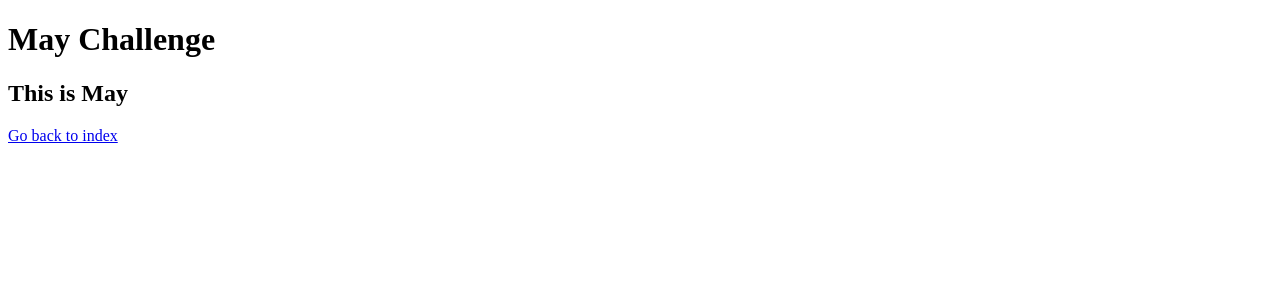
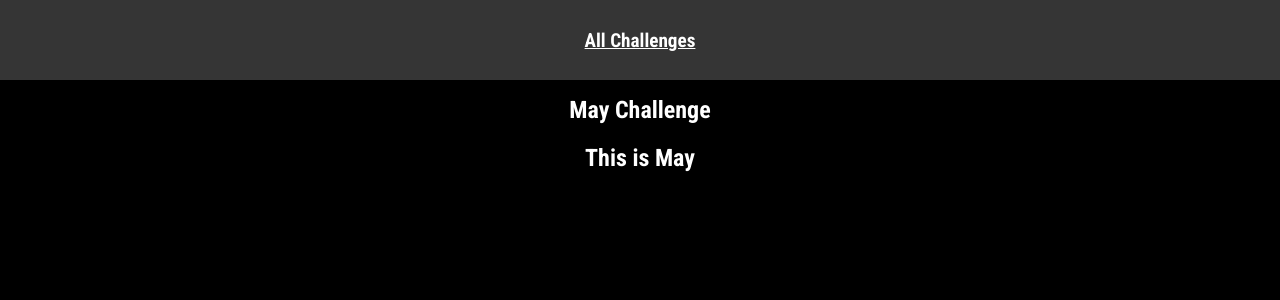
Before and after one commit to bhavanathakare09/my_django_journey, a Django app: page /challenges/may in a window 1280 px wide. Shown: the top 300 px of the page. Run offline with Django 5.2, Linux system fonts and the light colour scheme.

Commit message:
Added CSS

```diff
--- /dev/null
+++ b/challenges/static/challenges/challenges.css
@@ -0,0 +1,56 @@
+ul{
+    list-style: none ;
+    margin: 2rem auto;
+    width: 90% ;
+    max-width: 20rem;
+    box-shadow: 0 2px 8px rgba(0, 0, 0, 0.26);
+    padding: 1rem;
+    border-radius: 12px;
+    display: flex;
+    flex-direction: column;
+    flex-wrap: wrap;
+    height: 35rem;
+    background-color: whitesmoke;
+}
+
+li{
+    margin: 1rem 0;
+    text-align: center;
+    font-size: 1.5 rem;
+    border-bottom: 1px solid #ccc;
+    padding: 1rem;
+}
+
+li:last-of-type,
+li:nth-of-type(6){
+    border-bottom: none;
+}
+
+li a{
+    text-decoration: none;
+    color:#383838;
+}
+li a:hover,
+li a:active{
+    color:purple;
+}
+
+h1{
+    color: white;
+    font-size: 1.5rem;
+    text-align: center;
+}
+
+h2{
+    color: white;
+    font-size: 1.5rem;
+    text-align: center;
+
+}
+
+/* .fallback{
+    color: white;
+    font-size: 1.5rem;
+    text-align: center;
+
+} */
--- /dev/null
+++ b/challenges/static/includes/header.css
@@ -0,0 +1,25 @@
+header{
+    width: 100%;
+    height: 5rem;
+    background-color:#353535;
+    color:white;
+}
+
+header nav{
+   width :100%;
+   height: 100%;
+   display: flex;
+   justify-content: center;
+   align-items: center;
+}
+
+header nav a {
+    color: white;
+    /* text-decoration: none; */
+    font-weight: bold;
+    font-size: 1.2rem;
+  }
+
+  header nav a:hover {
+    color: #ff6600;
+  }
--- a/challenges/templates/challenges/challenges.html
+++ b/challenges/templates/challenges/challenges.html
@@ -1,17 +1,22 @@
 {% extends "base.html" %}
-
+{% load static %}
 
 {% block page_title %}
     {{ month_name|title }}
 {% endblock %}
+{% block css_files %}
+    <link rel = "stylesheet" href = "{% static 'challenges/challenges.css' %}">
+{% endblock %}
 
 {% block content %}
+
+    {% include "challenges/includes/header.html"%}
+
     <h1>{{ month_name|title }} Challenge</h1>
     {% if text %}
         <h2>{{ text|capfirst }}</h2>
     {% else %}
         <h2>{{ month_name|title }} month text is not available</h2>
     {% endif %}
-    <p>{{ challenge_text }}</p>
-    <a href="{{ index_path}}">Go back to index</a>
+
 {% endblock %}
--- /dev/null
+++ b/challenges/templates/challenges/includes/header.html
@@ -0,0 +1,9 @@
+{% load static %}
+{% block css_files %}
+    <link rel = "stylesheet" href = "{% static 'includes/header.css' %}">
+{% endblock %}
+<header>
+    <nav>
+        <a href="{{ index_path}}">All Challenges</a>
+    </nav>
+</header>
--- a/challenges/views.py
+++ b/challenges/views.py
@@ -1,7 +1,7 @@
 from django.shortcuts import render
-from django.http import HttpResponse, HttpResponseNotFound, HttpResponseRedirect
+from django.http import HttpResponse, HttpResponseNotFound, HttpResponseRedirect, Http404
 from django.urls import reverse
-
+from django.template.loader import render_to_string
 
 
 # Create your views here.
@@ -53,4 +53,7 @@ def monthlyChallenge(request, month):
         # responce_data = render_to_string("challenges/challenges.html")
         # return HttpResponse(responce_data)
     except:
-        return HttpResponseNotFound("<h1>Challenge for this month does not exist.</h1>")
+        # return HttpResponseNotFound("<h1>Challenge for this month does not exist.</h1>")
+        responce_data = render_to_string("404.html")
+        return HttpResponseNotFound(responce_data)
+        # return Http404()
--- /dev/null
+++ b/static/style.css
@@ -0,0 +1,11 @@
+
+@import url('https://fonts.googleapis.com/css2?family=Roboto+Condensed:ital,wght@0,100..900;1,100..900&display=swap');
+
+html {
+    font-family: "Roboto Condensed", sans-serif;
+}
+
+body {
+    margin: 0;
+    background-color: black;
+}
--- a/templates/base.html
+++ b/templates/base.html
@@ -1,9 +1,13 @@
+{% load static %}
 <!DOCTYPE html>
 <html lang="en">
 <head>
     <meta charset="UTF-8">
     <meta name="viewport" content="width=device-width, initial-scale=1.0">
     <title>{% block page_title %}My Challenges{% endblock  %}</title>
+    <link rel ="stylesheet" href="{% static 'style.css' %}">
+    {% block css_files %}
+    {% endblock %}
 </head>
 <body>
     {% block content %}
```
Also changed, not shown: challenges/templates/challenges/index.html (+6 -1 lines), monthly_challenge/settings.py (+6 -2 lines), templates/404.html (added, +9 -0 lines).
